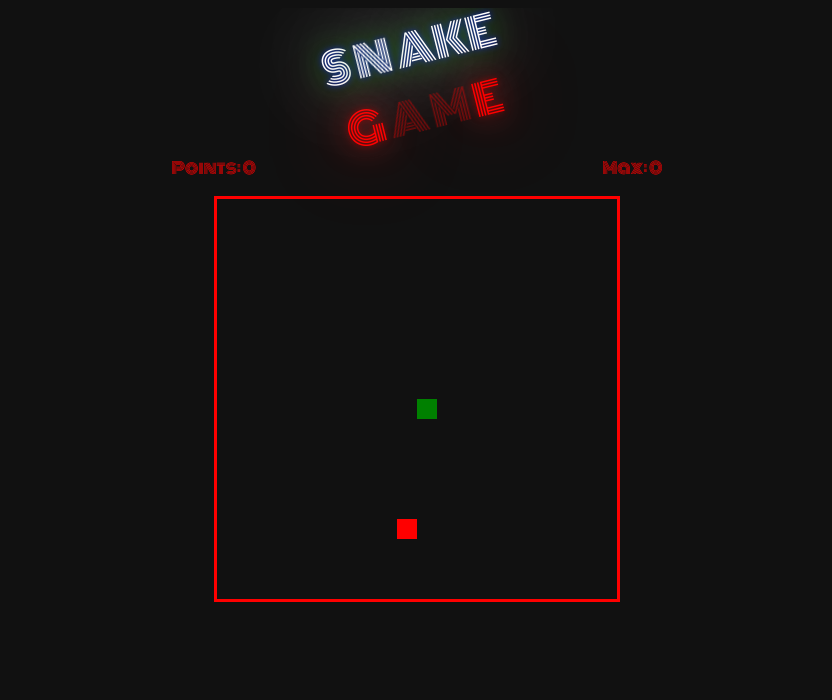
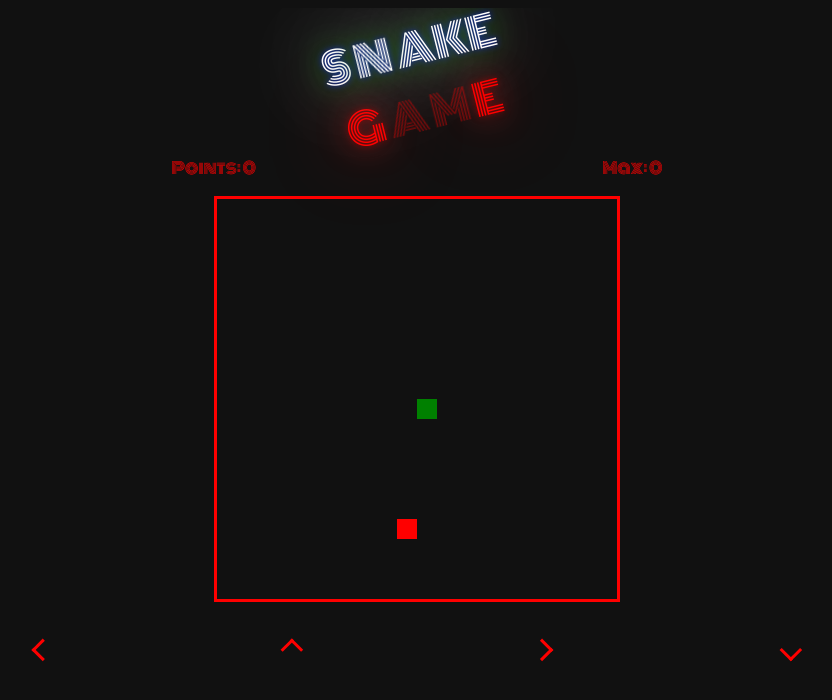
Before and after one commit to fabianrguez/snake-game-js, a website: page index.html in a window 1280 px wide. Shown: the whole page, without its empty margins (231-1063 px from the left). Drawn offline with Linux system fonts and the light colour scheme.

Commit message:
minor changes css

```diff
--- a/index.html
+++ b/index.html
@@ -35,10 +35,10 @@
             <canvas id="board" class="board-canvas"></canvas>
         </div>
         <div class="mobile-controls">
-            <div class="left"></div>
-            <div class="up"></div>
-            <div class="rigth"></div>
-            <div class="down"></div>
+            <div class="arrow left"></div>
+            <div class="arrow up"></div>
+            <div class="arrow right"></div>
+            <div class="arrow down"></div>
         </div>
         <script src="./src/js/index.js"></script>
     </body>
--- a/src/css/styles.css
+++ b/src/css/styles.css
@@ -75,6 +75,33 @@ body, html {
   background: red;
 }
 
+.arrow {
+  display: inline-block;
+  border: solid red;
+  border-width: 0 3px 3px 0;
+  padding: 0.4rem;
+}
+
+.arrow:hover {
+  cursor: pointer;
+}
+
+.right {
+  transform: rotate(-45deg);
+}
+
+.left {
+  transform: rotate(135deg);
+}
+
+.up {
+  transform: rotate(-135deg);
+}
+
+.down {
+  transform: rotate(45deg);
+}
+
 @keyframes upper {
   0%,19.999%,22%,62.999%,64%, 64.999%,70%,100% {
     opacity:.99; text-shadow: 0 0 80px #ffffff,0 0 30px #008000,0 0 6px #0000ff;
```
Also changed, not shown: 1 other file.
